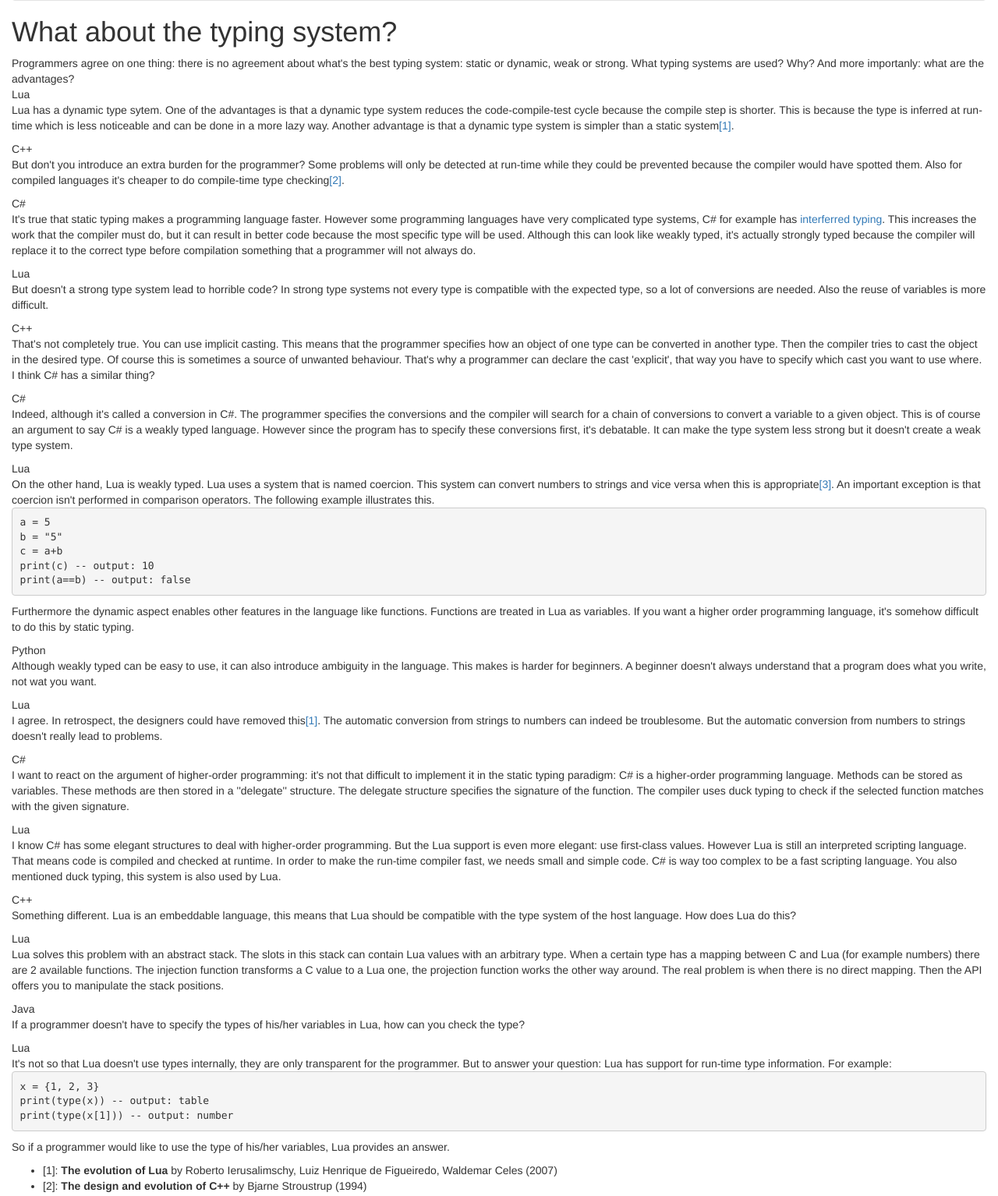
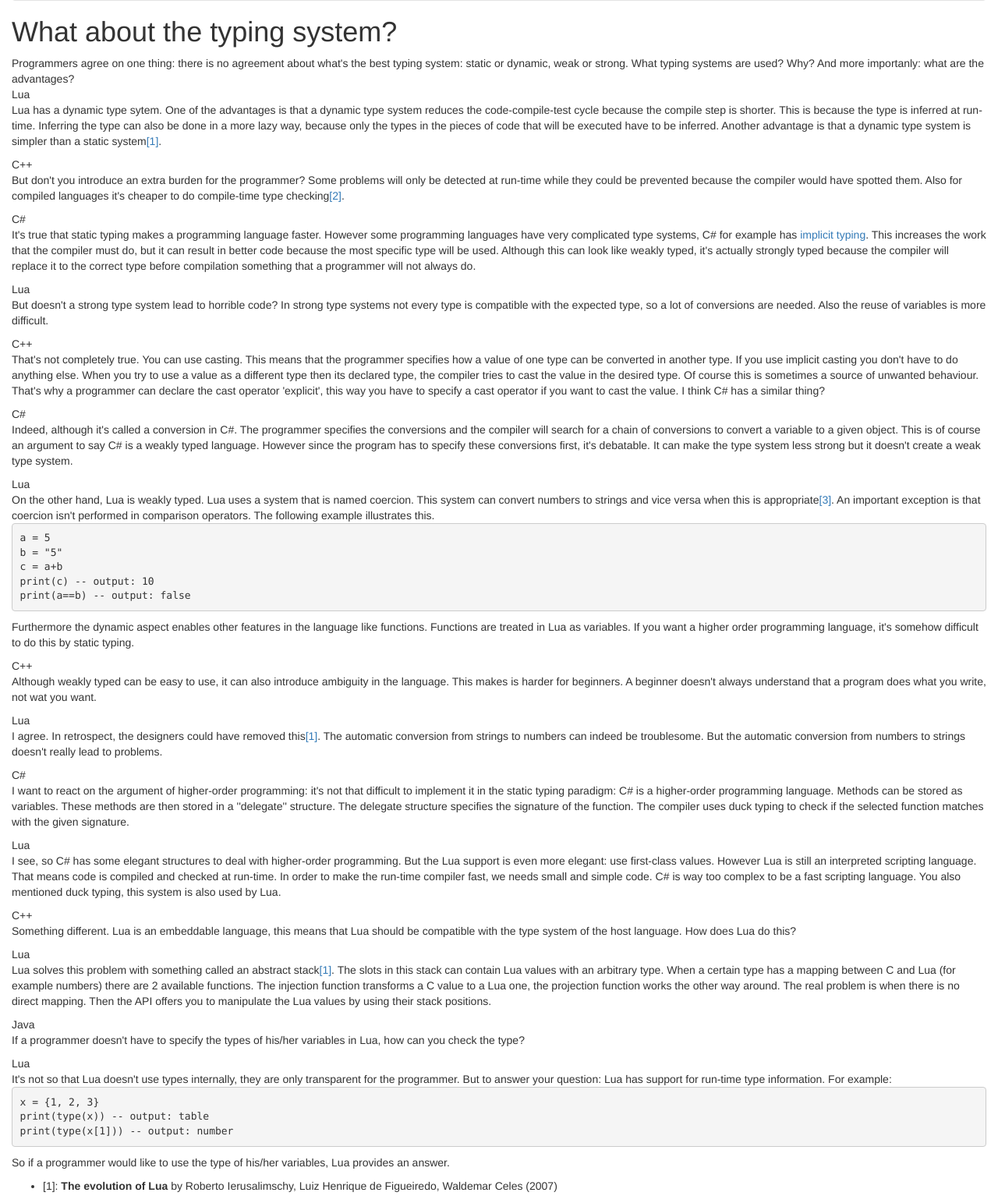
Before and after one commit to KommuSoft/CplKul2012, a PHP site: page /typing.php in a window 1280 px wide. Shown: the part 459-1993 px from the top of the page at 78% size. Run offline with PHP 8.4, Linux system fonts and the light colour scheme; some libraries are stand-ins or nearby versions.

Commit message:
Opmerkingen over typing doorgevoerd.
git-svn-id: file:///home/kommusoft/tmpgit/svncpl@93 3f48092c-57cf-4b77-94f4-3dec9eb1df5f

```diff
--- a/Website/cpl/questions/typing.php
+++ b/Website/cpl/questions/typing.php
@@ -18,7 +18,7 @@ class Typing extends Question {
 	}
 
 	public function answers(){
-		$pop_it = $this->popover("interferred typing","Interferred typing","This is a language concept in C# where a programmer uses the keyword 'var' to denote the type declaration of a variable. Instead of letting the programmer specify the type of the variable, the compiler will determine the type by intereference. For C++ programmers: it's similar like 'auto'.");
+		$pop_it = $this->popover("implicit typing","implicit typing","This is a language concept in C# where a programmer uses the keyword 'var' to denote the type declaration of a variable. Instead of letting the programmer specify the type of the variable, the compiler will determine the type by intereference. For C++ programmers: it's similar like 'auto'.");
 
 		$codeCoercion = 'a = 5
 b = "5"
@@ -38,7 +38,7 @@ print(type(x[1])) -- output: number";
 		//Weaker: int -> string but not string -> int
 		//Duck: [uitleg] + most of the duck type definitions use duck typing in a dynamic environment. We eliminate this constraint because some constructs that use types are run at compile time.
 
-		$lua0 = parent::luaSays("Lua has a dynamic type sytem. One of the advantages is that a dynamic type system reduces the code-compile-test cycle because the compile step is shorter. This is because the type is inferred at run-time which is less noticeable and can be done in a more lazy way. Another advantage is that a dynamic type system is simpler than a static system" . parent::bib()->cite(0) . ".");
+		$lua0 = parent::luaSays("Lua has a dynamic type sytem. One of the advantages is that a dynamic type system reduces the code-compile-test cycle because the compile step is shorter. This is because the type is inferred at run-time. Inferring the type can also be done in a more lazy way, because only the types in the pieces of code that will be executed have to be inferred. Another advantage is that a dynamic type system is simpler than a static system" . parent::bib()->cite(0) . ".");
 
 		$cpp0 = parent::cppSays("But don't you introduce an extra burden for the programmer? Some problems will only be detected at run-time while they could be prevented because the compiler would have spotted them. Also for compiled languages it's cheaper to do compile-time type checking" . parent::bib()->cite(2) . ".");
 
@@ -46,29 +46,29 @@ print(type(x[1])) -- output: number";
 
 		$lua1 = parent::luaSays("But doesn't a strong type system lead to horrible code? In strong type systems not every type is compatible with the expected type, so a lot of conversions are needed. Also the reuse of variables is more difficult.");
 
-		$cpp1 = parent::cppSays("That's not completely true. You can use implicit casting. This means that the programmer specifies how an object of one type can be converted in another type. Then the compiler tries to cast the object in the desired type. Of course this is sometimes a source of unwanted behaviour. That's why a programmer can declare the cast 'explicit', that way you have to specify which cast you want to use where. I think C# has a similar thing?");
+		$cpp1 = parent::cppSays("That's not completely true. You can use casting. This means that the programmer specifies how a value of one type can be converted in another type. If you use implicit casting you don't have to do anything else. When you try to use a value as a different type then its declared type, the compiler tries to cast the value in the desired type. Of course this is sometimes a source of unwanted behaviour. That's why a programmer can declare the cast operator 'explicit', this way you have to specify a cast operator if you want to cast the value. I think C# has a similar thing?");
 
 		$cSharp1 = parent::cSharpSays("Indeed, although it's called a conversion in C#. The programmer specifies the conversions and the compiler will search for a chain of conversions to convert a variable to a given object. This is of course an argument to say C# is a weakly typed language. However since the program has to specify these conversions first, it's debatable. It can make the type system less strong but it doesn't create a weak type system.");
 
 		$lua2 = parent::luaSays("On the other hand, Lua is weakly typed. Lua uses a system that is named coercion. This system can convert numbers to strings and vice versa when this is appropriate" . parent::bib()->cite(4) . ". An important exception is that coercion isn't performed in comparison operators. The following example illustrates this." . parent::codeInline($codeCoercion, "lua") . "Furthermore the dynamic aspect enables other features in the language like functions. Functions are treated in Lua as variables. If you want a higher order programming language, it's somehow difficult to do this by static typing.");
 
-		$python0 = parent::pythonSays("Although weakly typed can be easy to use, it can also introduce ambiguity in the language. This makes is harder for beginners. A beginner doesn't always understand that a program does what you write, not wat you want.");
+		$cpp1_0 = parent::cppSays("Although weakly typed can be easy to use, it can also introduce ambiguity in the language. This makes is harder for beginners. A beginner doesn't always understand that a program does what you write, not wat you want.");
 
 		$lua3 = parent::luaSays("I agree. In retrospect, the designers could have removed this" . parent::bib()->cite(0) . ". The automatic conversion from strings to numbers can indeed be troublesome. But the automatic conversion from numbers to strings doesn't really lead to problems.");
 
 		$cSharp2 = parent::cSharpSays("I want to react on the argument of higher-order programming: it's not that difficult to implement it in the static typing paradigm: C# is a higher-order programming language. Methods can be stored as variables. These methods are then stored in a ''delegate'' structure. The delegate structure specifies the signature of the function. The compiler uses duck typing to check if the selected function matches with the given signature.");
 
-		$lua4 = parent::luaSays("I know C# has some elegant structures to deal with higher-order programming. But the Lua support is even more elegant: use first-class values. However Lua is still an interpreted scripting language. That means code is compiled and checked at runtime. In order to make the run-time compiler fast, we needs small and simple code. C# is way too complex to be a fast scripting language. You also mentioned duck typing, this system is also used by Lua.");
+		$lua4 = parent::luaSays("I see, so C# has some elegant structures to deal with higher-order programming. But the Lua support is even more elegant: use first-class values. However Lua is still an interpreted scripting language. That means code is compiled and checked at run-time. In order to make the run-time compiler fast, we needs small and simple code. C# is way too complex to be a fast scripting language. You also mentioned duck typing, this system is also used by Lua.");
 
 		$cpp2 = parent::cppSays("Something different. Lua is an embeddable language, this means that Lua should be compatible with the type system of the host language. How does Lua do this?");
 
-		$lua5 = parent::luaSays("Lua solves this problem with an abstract stack. The slots in this stack can contain Lua values with an arbitrary type. When a certain type has a mapping between C and Lua (for example numbers) there are 2 available functions. The injection function transforms a C value to a Lua one, the projection function works the other way around. The real problem is when there is no direct mapping. Then the API offers you to manipulate the stack positions.");
+		$lua5 = parent::luaSays("Lua solves this problem with something called an abstract stack" . parent::bib()->cite(0) . ". The slots in this stack can contain Lua values with an arbitrary type. When a certain type has a mapping between C and Lua (for example numbers) there are 2 available functions. The injection function transforms a C value to a Lua one, the projection function works the other way around. The real problem is when there is no direct mapping. Then the API offers you to manipulate the Lua values by using their stack positions.");
 
 		$java0 = parent::javaSays("If a programmer doesn't have to specify the types of his/her variables in Lua, how can you check the type?");
 
 		$lua6 = parent::luaSays("It's not so that Lua doesn't use types internally, they are only transparent for the programmer. But to answer your question: Lua has support for run-time type information. For example:" . parent::codeInline($codeRTTI, "lua") . "So if a programmer would like to use the type of his/her variables, Lua provides an answer.");
 
-		return $lua0.$cpp0.$cSharp0.$lua1.$cpp1.$cSharp1.$lua2.$python0.$lua3.$cSharp2.$lua4.$cpp2.$lua5.$java0.$lua6;
+		return $lua0.$cpp0.$cSharp0.$lua1.$cpp1.$cSharp1.$lua2.$cpp1_0.$lua3.$cSharp2.$lua4.$cpp2.$lua5.$java0.$lua6;
 	}
 
 	public function link(){
```
Also changed, not shown: 2 other files.
